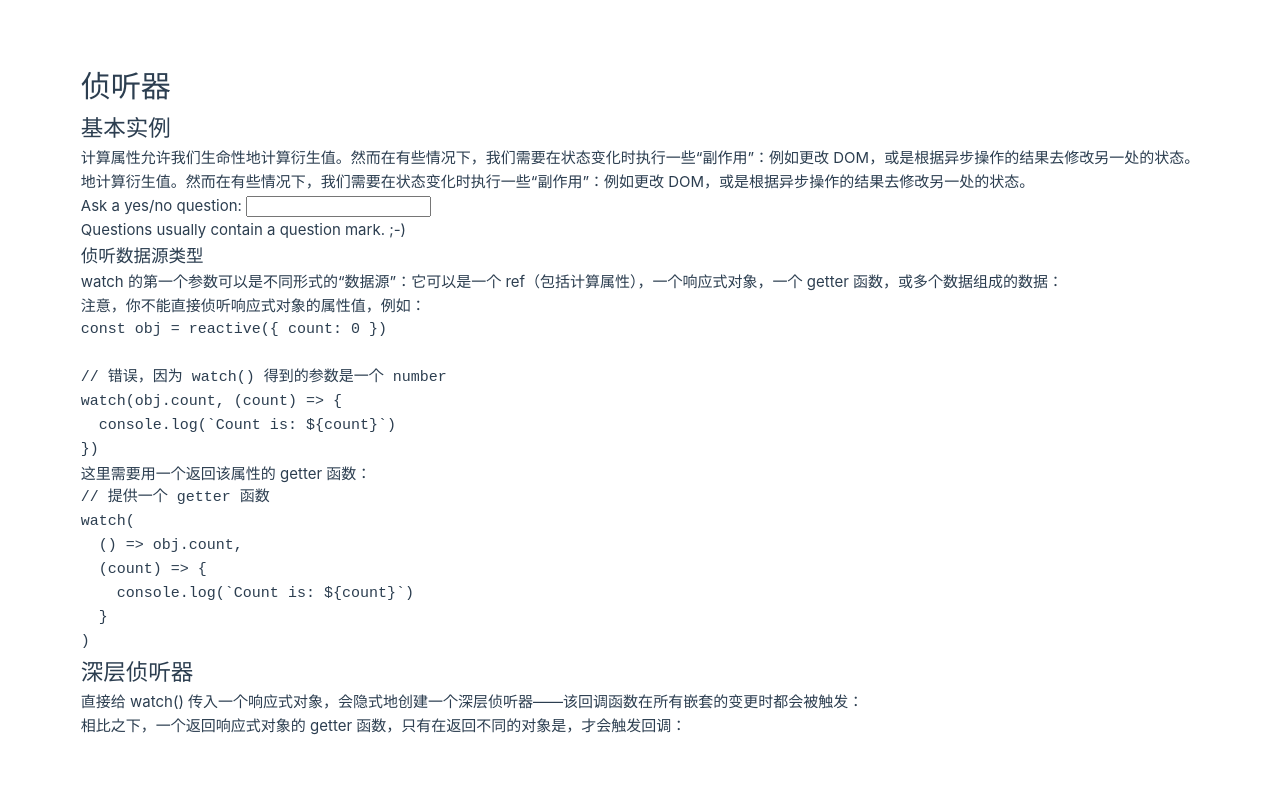
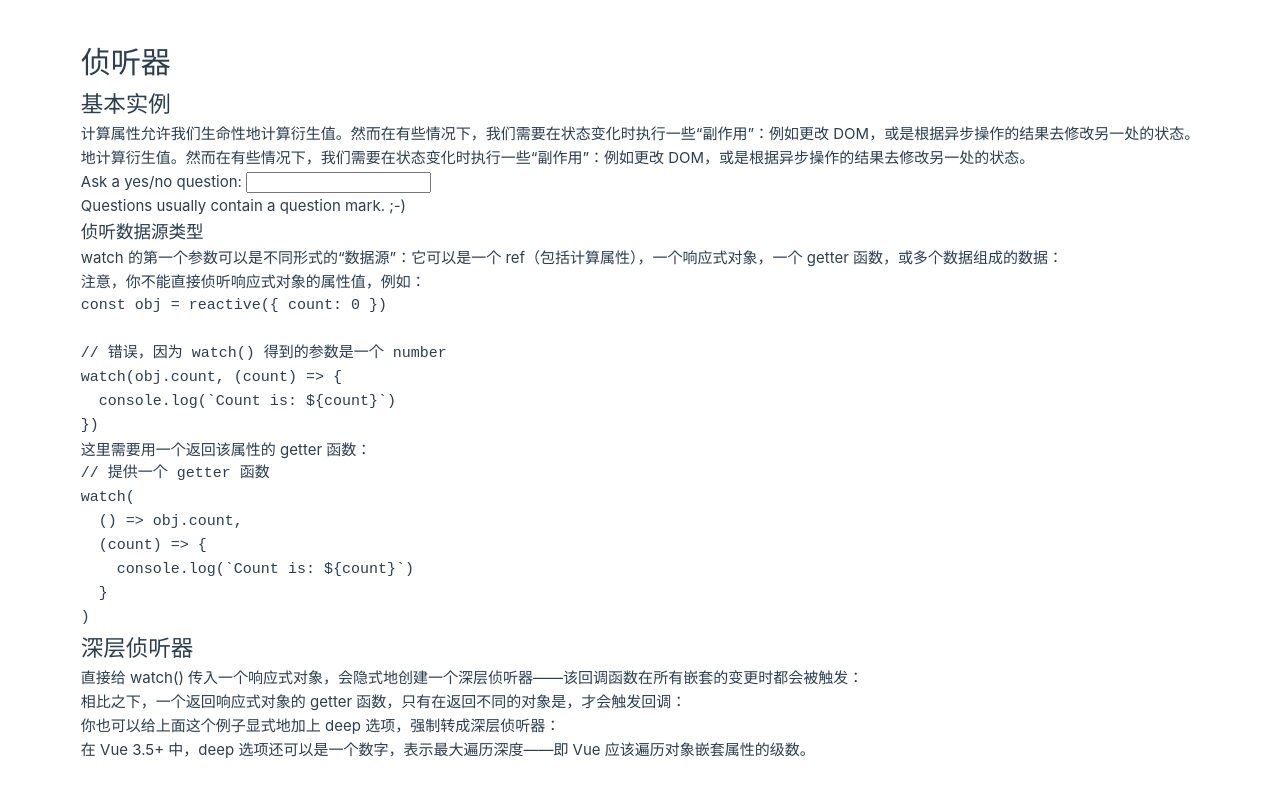
Before and after one commit to ShenlongDev/vue_xx, a Vue app: page / in a window 1280 px wide. Shown: the top 796 px of the page. Built offline with nearby package versions, Linux system fonts and the light colour scheme.

Commit message:
深层侦听器3

```diff
--- a/src/WatchersVue.vue
+++ b/src/WatchersVue.vue
@@ -59,9 +59,11 @@ obj.count++
 
 watch(
   () => obj.count,
-  () => {
-    // 仅当 state.someObject 被替换时触发
-  }
+  (newValue, oldValue) => {
+    // 注意：`newValue` 此处和 `oldValue` 是相等的
+    // *除非* state.someObject 被整个替换了
+  },
+  { deep: true }
 )
 </script>
 
@@ -97,4 +99,6 @@ watch(
   <h2>深层侦听器</h2>
   <p>直接给 watch() 传入一个响应式对象，会隐式地创建一个深层侦听器——该回调函数在所有嵌套的变更时都会被触发：</p>
   <p>相比之下，一个返回响应式对象的 getter 函数，只有在返回不同的对象是，才会触发回调：</p>
+  <p>你也可以给上面这个例子显式地加上 deep 选项，强制转成深层侦听器：</p>
+  <p>在 Vue 3.5+ 中，deep 选项还可以是一个数字，表示最大遍历深度——即 Vue 应该遍历对象嵌套属性的级数。</p>
 </template>
```
